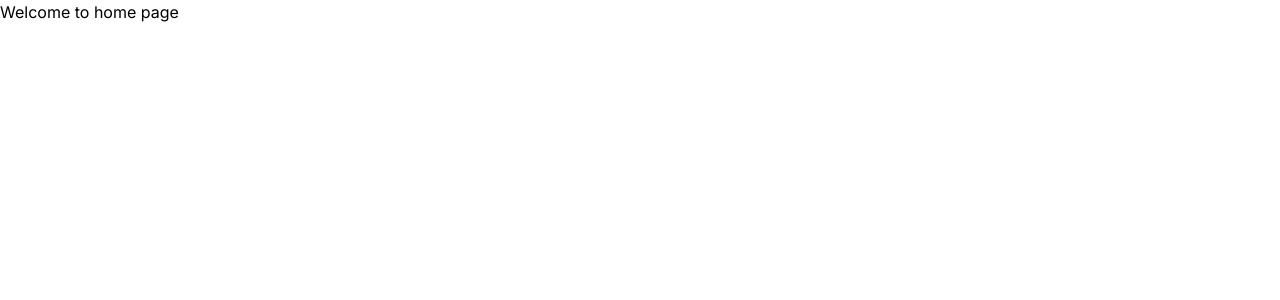
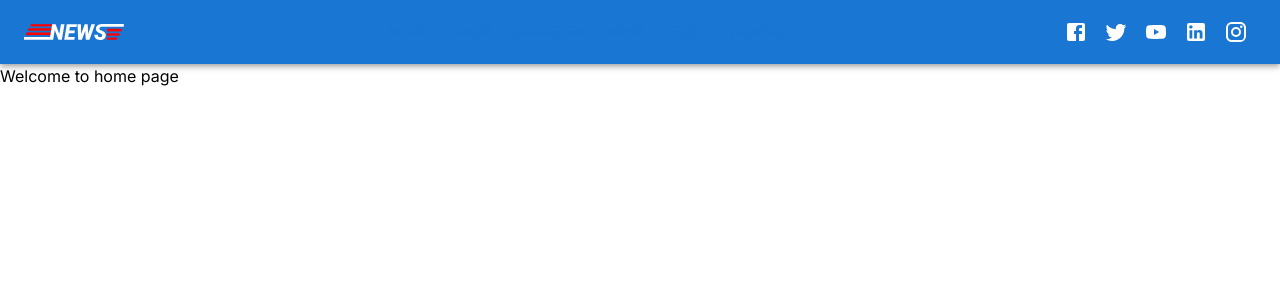
Before and after one commit to alamnahid/the-dragon-news-nextjs-client, a Next.js app: page / in a window 1280 px wide. Shown: the top 300 px of the page. Built offline with nearby package versions, Linux system fonts and the light colour scheme.

Commit message:
create navbar using MUI

```diff
--- a/src/app/layout.js
+++ b/src/app/layout.js
@@ -1,5 +1,6 @@
 import { Inter } from 'next/font/google'
 import './globals.css'
+import Navbar from '@/components/shared/Navbar'
 
 const inter = Inter({ subsets: ['latin'] })
 
@@ -11,7 +12,10 @@
 export default function RootLayout({ children }) {
   return (
     <html lang="en">
-      <body className={inter.className}>{children}</body>
+      <body className={inter.className}>
+        <Navbar/>
+        {children}
+        </body>
     </html>
   )
 }
--- /dev/null
+++ b/src/components/shared/Navbar.js
@@ -0,0 +1,89 @@
+"use client"
+import * as React from 'react';
+import AppBar from '@mui/material/AppBar';
+import Box from '@mui/material/Box';
+import Toolbar from '@mui/material/Toolbar';
+import Container from '@mui/material/Container';
+import Button from '@mui/material/Button';
+import Image from 'next/image';
+import logo from "@/assets/logo.svg"
+import { IconButton, Stack } from '@mui/material';
+import FacebookIcon from '@mui/icons-material/Facebook';
+import TwitterIcon from '@mui/icons-material/Twitter';
+import YouTubeIcon from '@mui/icons-material/YouTube';
+import LinkedInIcon from '@mui/icons-material/LinkedIn';
+import InstagramIcon from '@mui/icons-material/Instagram';
+import Link from 'next/link';
+
+const navItems = [
+    {
+        route: "Home",
+        pathname: "/"
+    },
+    {
+        route: "Pages",
+        pathname: "/pages"
+    },
+    {
+        route: "Category",
+        pathname: "/category"
+    },
+    {
+        route: "News",
+        pathname: "/news"
+    },
+    {
+        route: "Post    ",
+        pathname: "/post"
+    },
+    {
+        route: "Contact",
+        pathname: "/contact  "
+    }
+
+];
+
+function Navbar() {
+
+
+    return (
+        <AppBar position="static" className='bg-black'>
+            <Container maxWidth="xl">
+                <Toolbar disableGutters>
+                    <Image src={logo} width={100} height={100} alt='logo' />
+                    <Box className="w-full text-center">
+                        {navItems.map((item) => (
+                            <Link key={item} href={item.pathname}>
+                                <Button className="text-white">
+                                    {item.route}
+                                </Button>
+
+                            </Link>
+                        ))}
+                    </Box>
+
+                    <Box>
+                        <Stack direction="row" sx={{
+                            "& svg": {
+                                color: "white",
+                            },
+                        }}>
+                            <IconButton className='space-x-4'>
+                                <FacebookIcon />
+                                <TwitterIcon />
+                                <YouTubeIcon />
+                                <LinkedInIcon />
+                                <InstagramIcon />
+                            </IconButton>
+                        </Stack>
+
+
+                    </Box>
+
+
+                </Toolbar>
+            </Container>
+        </AppBar>
+    );
+}
+export default Navbar;
```
Also changed, not shown: src/assets/logo.svg (added).
